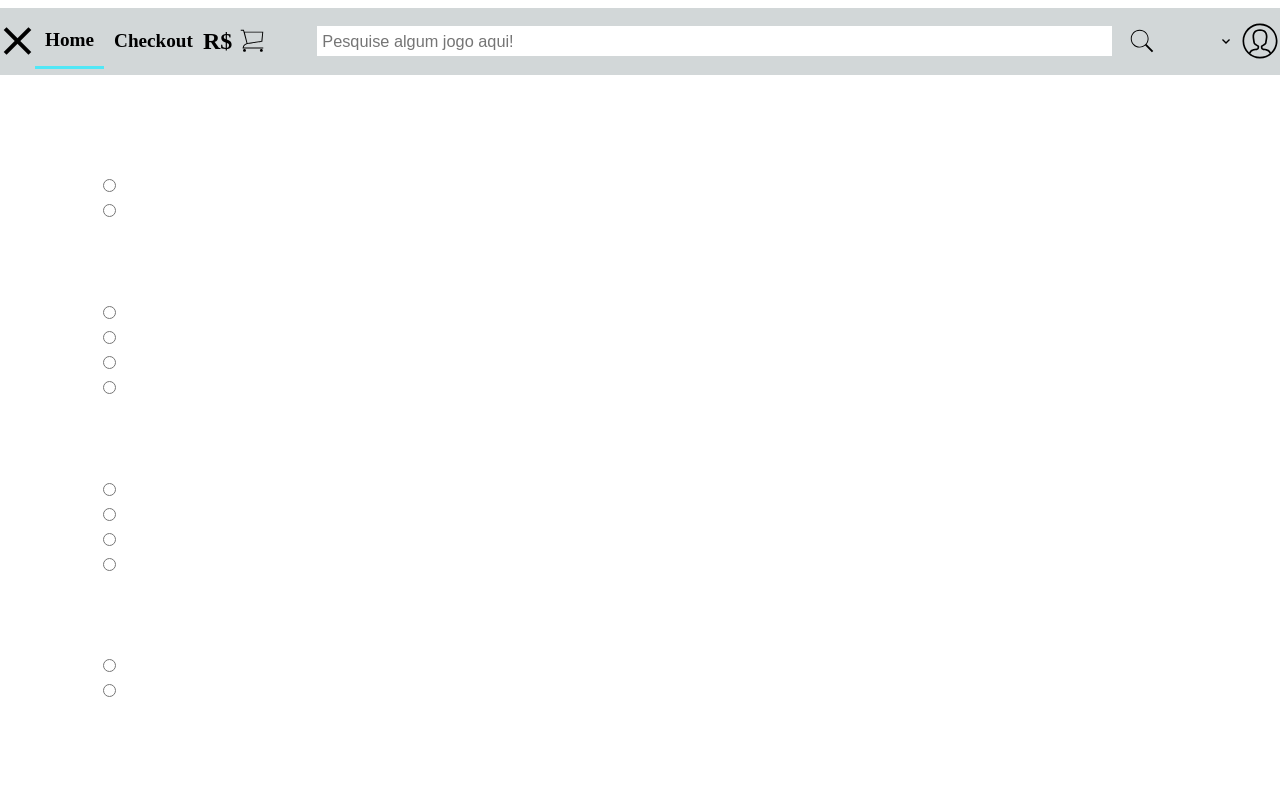
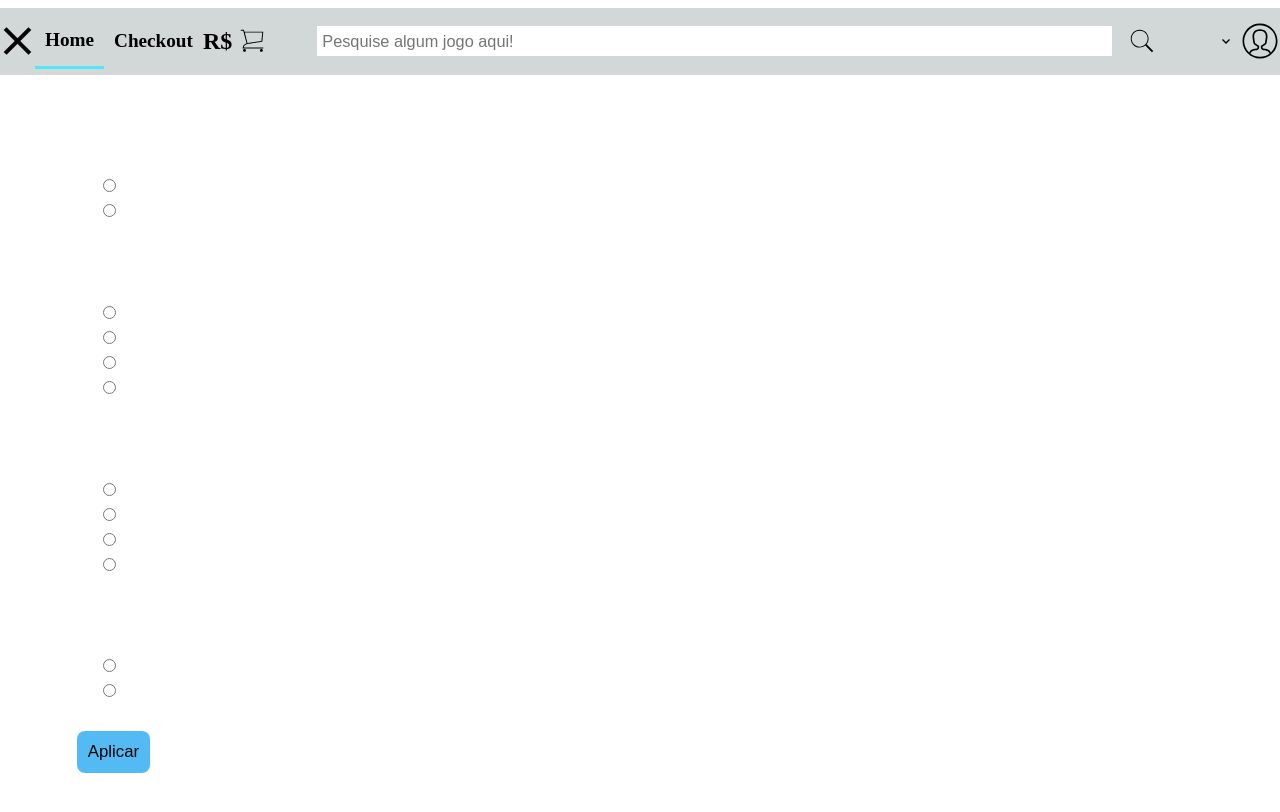
Before and after one commit to Vinicius377/ecommerce-games, a React (Create React App) app: page / in a window 1280 px wide. Shown: the top 812 px of the page. Built offline with nearby package versions, Linux system fonts and the light colour scheme.

Commit message:
add aply filter button

```diff
--- a/src/pages/Home/index.tsx
+++ b/src/pages/Home/index.tsx
@@ -17,6 +17,7 @@ function Home() {
             ))}
           </fieldset>
         ))}
+        <button className="filter-button">Aplicar</button>
       </section>
       <ItensList />
     </Container>
--- a/src/pages/Home/style.ts
+++ b/src/pages/Home/style.ts
@@ -21,5 +21,20 @@ export const Container = styled.section`
     input {
       margin-right: 5px;
     }
+
+  }
+  .filter-button{
+    font-size: 1.05rem;
+      padding: 10px;
+      cursor:pointer;
+      font-weight:500;
+      border-radius: 8px;
+      background-color: #54baf3;
+      border: solid 0.5px transparent;
+      :hover {
+        background-color: #ffffff;
+        border: solid 0.5px #54baf3;
+      }
+    }
   }
 `
```
